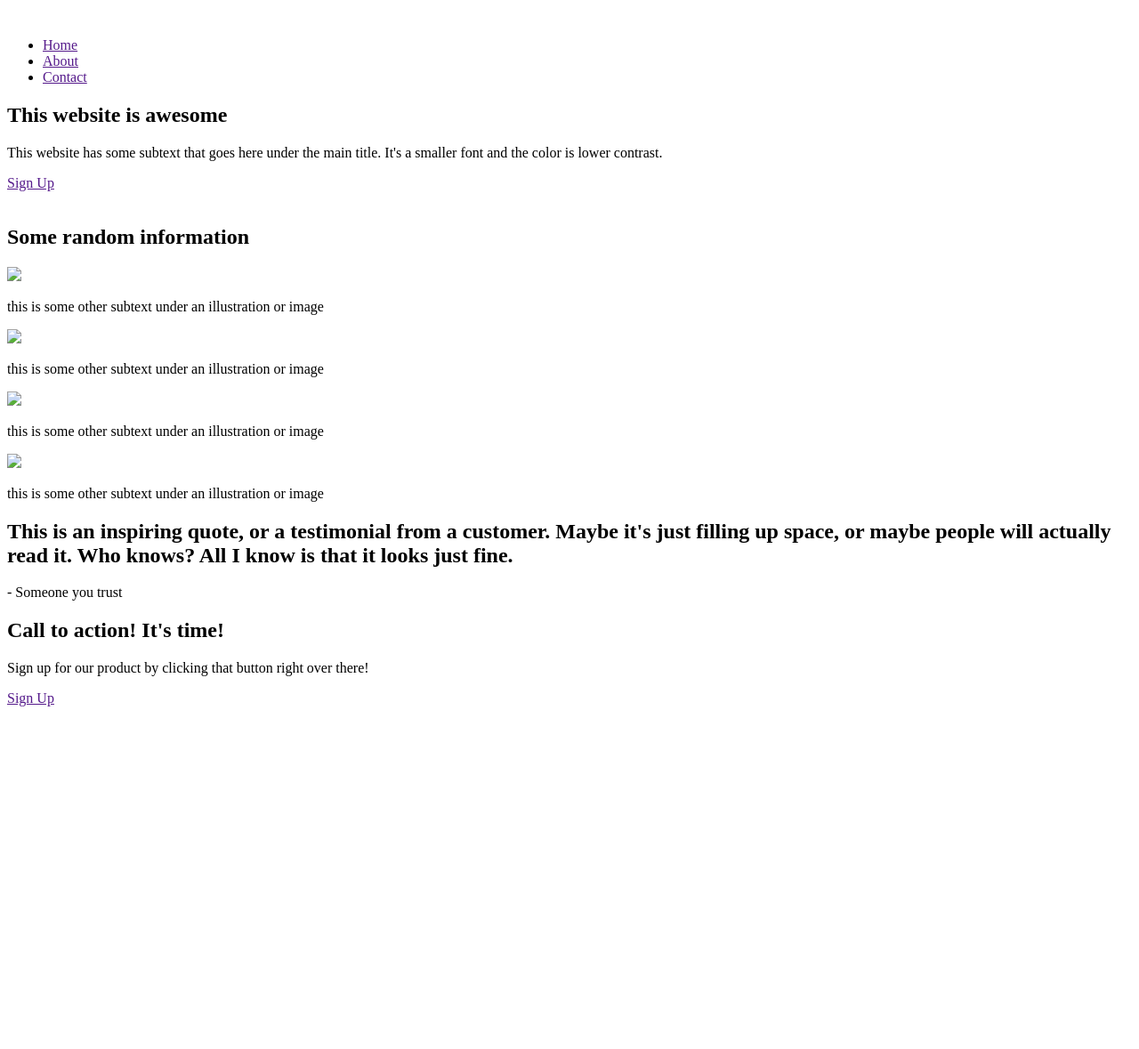
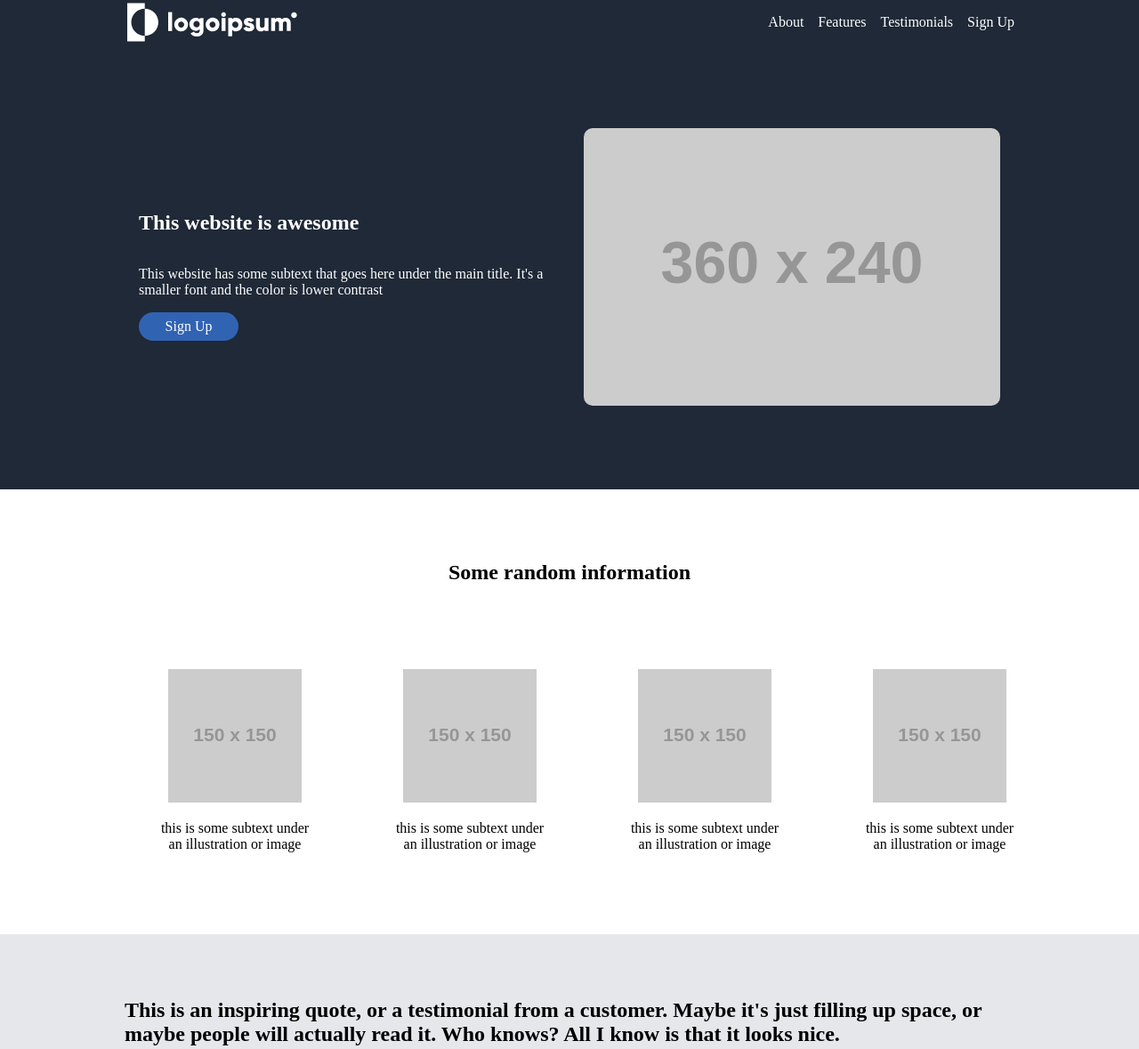
Before and after one commit to ssaturgo/landing-page-template, a plain HTML site: page index.html in a window 1280 px wide. Shown: the top 1179 px of the page at 89% size. Before the commit the page ends 802 px from the top, so only its background shows below. Drawn offline with Linux system fonts and the light colour scheme; placeholder pictures from the web are drawn by us.

Commit message:
HTML & CSS Revamped.
I have made significant changes to the HTML and CSS files.
because the original files was very messy.
like confusing nesting and messy css file

```diff
--- a/index.html
+++ b/index.html
@@ -1,77 +1,68 @@
-<!DOCTYPE html>
+<!doctype html>
 <html lang="en">
 <head>
     <meta charset="UTF-8">
-        <meta name="viewport" content="width=device-width, initial-scale=1.0">
+    <meta name="viewport"
+          content="width=device-width, user-scalable=no, initial-scale=1.0, maximum-scale=1.0, minimum-scale=1.0">
+    <meta http-equiv="X-UA-Compatible" content="ie=edge">
     <title>Title Here</title>
-        <link rel="stylesheet" href="./CSS/_common.css">
+    <link rel="stylesheet" href="style.css">
 </head>
+<body>
 
-    <body>
-        <nav id="header-nav">
-            <img src="./SVG/logo.svg" alt="">
-            <ul id="header-ul">
-                <li><a href="">Home</a></li>
-                <li><a href="">About</a></li>
-                <li><a href="">Contact</a></li>
+<nav>
+    <a id="main-logo" href=""><img src="SVG/logo.svg"></a>
+    <ul>
+        <li>About</li>
+        <li>Features</li>
+        <li>Testimonials</li>
+        <li>Sign Up</li>
     </ul>
 </nav>
-
-        <!-- First Block -->
-        <div class="container">
-            <div class="content-body">
-                <div class="child">
+<section id="about" class="dark">
+    <div>
         <h2>This website is awesome</h2>
         <p>This website has some subtext that goes here under the main title.
-                        It's a smaller font and the color is lower contrast.</p>
-                        <a class="button" href="">Sign Up</a>
+            It's a smaller font and the color is lower contrast</p>
+        <a href="" class="button">Sign Up</a>
     </div>
-                <div class="child">
-                    <img src="./IMG/placeholder.png" alt="">
+    <div>
+        <img src="https://placehold.co/360x240" alt="placeholder-img">
     </div>
+</section>
+
+<section id="features" class="light">
+    <div class="content">
+        <h2>Some random information</h2>
+        <ul>
+            <li>
+                <img src="https://placehold.co/150x150" alt="placeholder-img">
+                <p>this is some subtext under an illustration or image</p>
+            </li>
+            <li>
+                <img src="https://placehold.co/150x150" alt="placeholder-img">
+                <p>this is some subtext under an illustration or image</p>
+            </li>
+            <li>
+                <img src="https://placehold.co/150x150" alt="placeholder-img">
+                <p>this is some subtext under an illustration or image</p>
+            </li>
+            <li>
+                <img src="https://placehold.co/150x150" alt="placeholder-img">
+                <p>this is some subtext under an illustration or image</p>
+            </li>
+        </ul>
     </div>
-        </div>
+</section>
 
-        <!-- Second Block -->
-        <div class="container solid">
-            <div class="content-body column">
-                <div class="child text-center">
-                    <h2>Some random information</h2>
-                </div>
-                <div class="list-row">
-                    <div class="block"><img src="./IMG/block.png"><p>this is some other subtext under an illustration or image</p></div>
-                    <div class="block"><img src="./IMG/block.png"><p>this is some other subtext under an illustration or image</p></div>
-                    <div class="block"><img src="./IMG/block.png"><p>this is some other subtext under an illustration or image</p></div>
-                    <div class="block"><img src="./IMG/block.png"><p>this is some other subtext under an illustration or image</p></div>
-                </div>
-            </div>
-        </div>
-
-        <!-- Third Block -->
-        <div class="container">
-            <div class="content-body column">
-                <div class="child text-center">
+<section id="quote">
+    <div class="content">
         <h2>This is an inspiring quote, or a testimonial from a customer.
             Maybe it's just filling up space, or maybe people will actually read it.
-                        Who knows? All I know is that it looks just fine.</h2>
+            Who knows? All I know is that it looks nice.</h2>
+        <p>- Someone you trust</p>
     </div>
-                <div><p class="text-align-right">- Someone you trust</p></div>
-            </div>
-        </div>
+</section>
 
-        <!-- Third Block -->
-        <div class="container solid">
-            <div class="content-body column">
-                <div class="contact-body">
-                    <div class="contact-child">
-                        <h2>Call to action! It's time!</h2>
-                        <p>Sign up for our product by clicking that button right over there!</p>
-                    </div>
-                    <div class="contact-child">
-                        <a class="button " href="">Sign Up</a>
-                    </div>
-                </div>
-            </div>
-        </div>
 </body>
 </html>
--- /dev/null
+++ b/style.css
@@ -0,0 +1,116 @@
+:root{
+    --main-color: black;
+    --accent-color: yellow;
+    --button-color: #3163b3;
+    --text-color-dark: white;
+    --text-color-light: black;
+    --background-color-dark: #1f2937;
+    --background-color-light: #ffffff;
+    --background-color-gray: #e5e7eb;
+
+    --section-size: 500px;
+}
+
+* {
+    /*border: orange 1px solid;*/
+}
+
+body {
+    margin: 0;
+    background-color: var(--background-color-dark);
+}
+
+nav {
+    display: flex;
+    justify-content: space-between;
+    padding: 0 2rem 0 2rem;
+    max-width: 1000px;
+    margin: 0 auto;
+    color: var(--text-color-dark);
+}
+
+nav ul {
+    display: flex;
+    flex-direction: row;
+    gap: 1rem;
+}
+
+nav li {
+    list-style: none;
+}
+
+#main-logo {
+    display: flex;
+}
+
+.dark {
+    background-color: var(--background-color-dark);
+    color: var(--text-color-dark);
+    max-width: 1000px;
+
+}
+.light {
+    background-color: var(--background-color-light);
+    color: var(--text-color-light);
+}
+.button {
+    background-color: var(--button-color);
+    display: flex;
+    justify-content: center;
+    align-items: center;
+    width: 7rem;
+    height: 2rem;
+    color: white;
+    text-decoration: none;
+    border-radius: 1rem;
+}
+
+section {
+    display: flex;
+    margin: 0 auto;
+    /*max-width: 1000px;*/
+    height: var(--section-size);
+}
+
+#about div{
+    width: 50%;
+    display: flex;
+    flex-direction: column;
+    justify-content: center;
+    padding: 1rem;
+}
+
+#about img {
+    border-radius: 10px;
+}
+
+#features {
+    display: flex;
+    flex-direction: column;
+    text-align: center;
+}
+#features ul {
+    display: flex;
+    justify-content: center;
+    list-style: none;
+    gap: 10%;
+}
+
+.content {
+    display: flex;
+    flex-direction: column;
+    justify-content: space-evenly;
+    width: 100%;
+    height: 100%;
+    max-width: 1000px;
+    margin: 0 auto;
+}
+
+#quote {
+    background-color: var(--background-color-gray);
+    height: 300px;
+}
+
+#quote p {
+    text-align: right;
+}
```
Also changed, not shown: SVG/logo.svg (added). Lines whose indentation alone changed are shown as unchanged.
